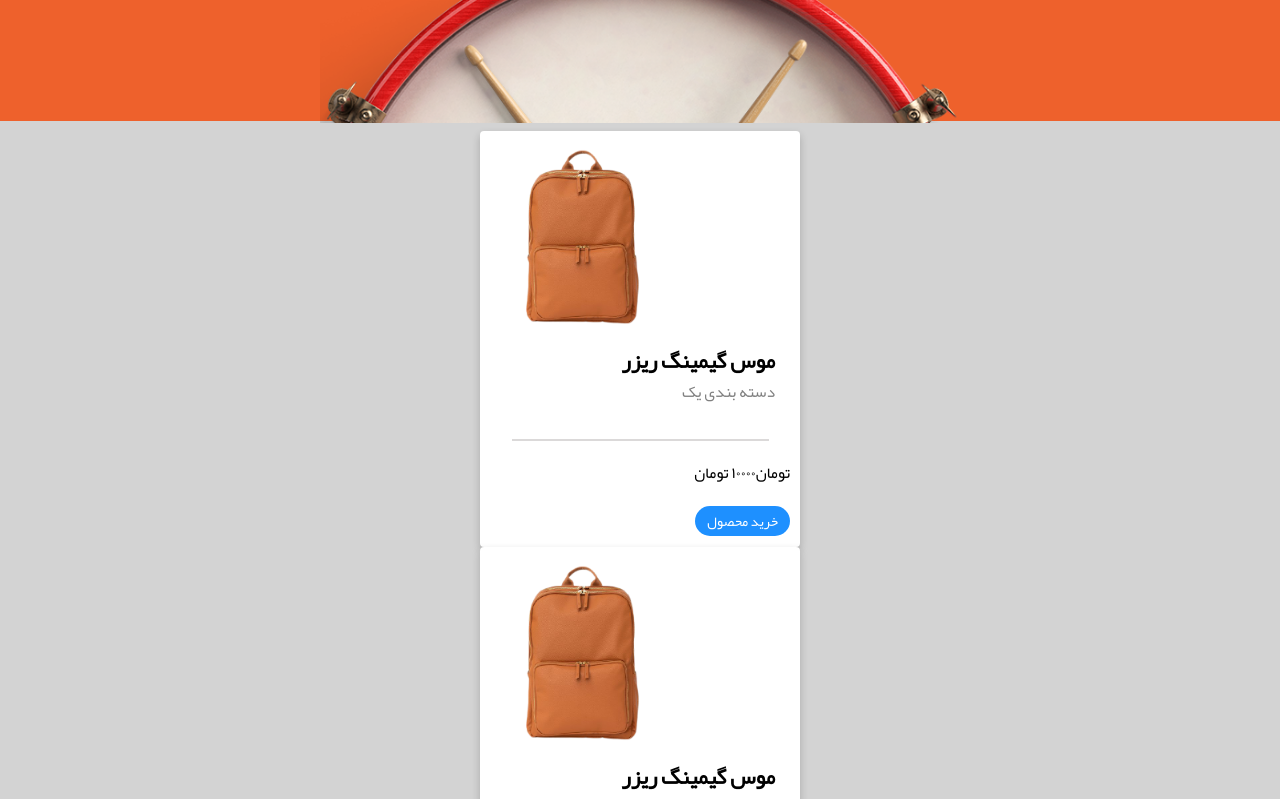
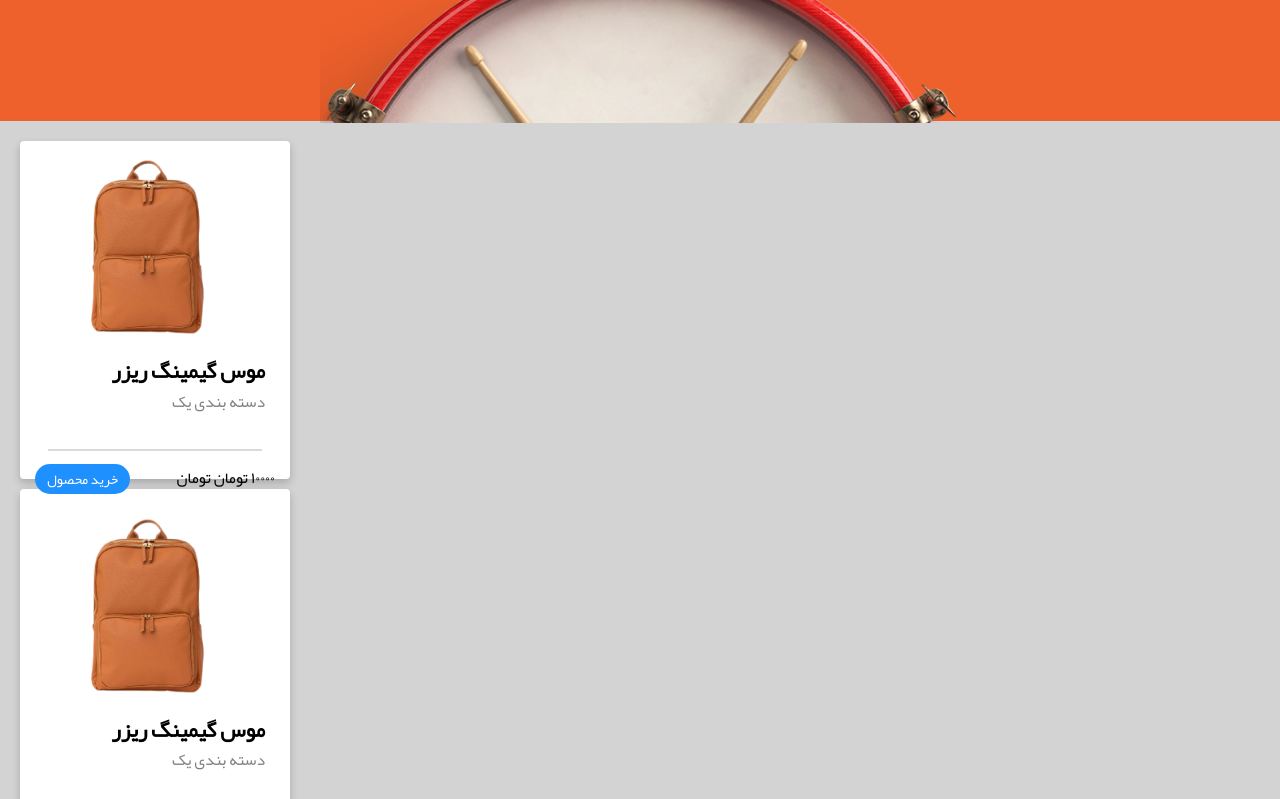
Before and after one commit to mnn59/web-new, a React app: page / in a window 1280 px wide. Shown: the part 560-1359 px from the top of the page. Built offline with nearby package versions, Linux system fonts and the light colour scheme.

Commit message:
Edit card component

```diff
--- a/src/components/UI/Card/Card.js
+++ b/src/components/UI/Card/Card.js
@@ -10,7 +10,7 @@ const card = (props) => {
             <hr className={classes.divider}/>
             <div className={classes.productPriceSection}>
                 <p className={classes.productPrice}>
-                     تومان{props.price}
+                    {props.price} تومان
                 </p>
                 <button className={classes.BuyButton}>{props.buttonValue}</button>
             </div>
--- a/src/components/UI/Card/Card.module.css
+++ b/src/components/UI/Card/Card.module.css
@@ -1,11 +1,14 @@
 .productCard {
     box-shadow: 0 4px 8px 0 rgba(0, 0, 0, 0.2);
-    max-width: 300px;
-    margin: auto;
+    /*max-width: 300px;*/
+    width: 250px;
+    /*margin: auto;*/
     font-family: "Yekan", sans-serif;
     background-color: white;
     padding: 10px;
     border-radius: 4px;
+    text-align: center;
+    margin: 10px;
 }
 
 .productImage {
@@ -35,10 +38,14 @@
 .productPriceSection {
     direction: rtl;
     /*display: block;*/
+    padding: 5px;
 }
 
 .productPrice {
-    text-align: right;
+    /*text-align: right;*/
+    direction: rtl;
+    float: right;
+    margin-top: -2px;
 }
 
 .BuyButton {
@@ -51,8 +58,10 @@
     font-size: 14px;
     text-align: left;
     border-radius: 24px;
+    float: left;
+    /*box-shadow: 0 8px 8px rgba(0, 0, 200, 0.2);*/
 }
 
 .BuyButton:hover {
-    box-shadow: 0 8px 8px rgba(0, 0, 0, 0.2);
+    box-shadow: 0 8px 8px rgba(0, 0, 200, 0.2);
 }
```
